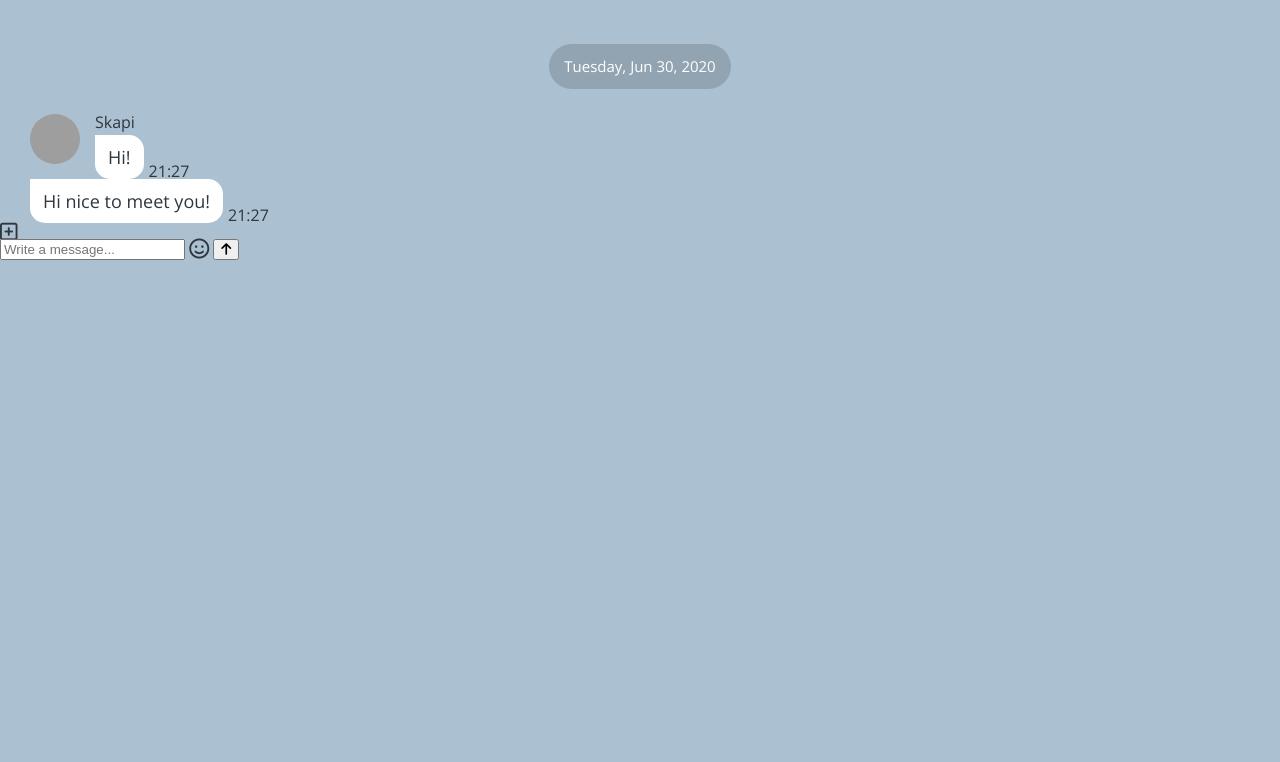
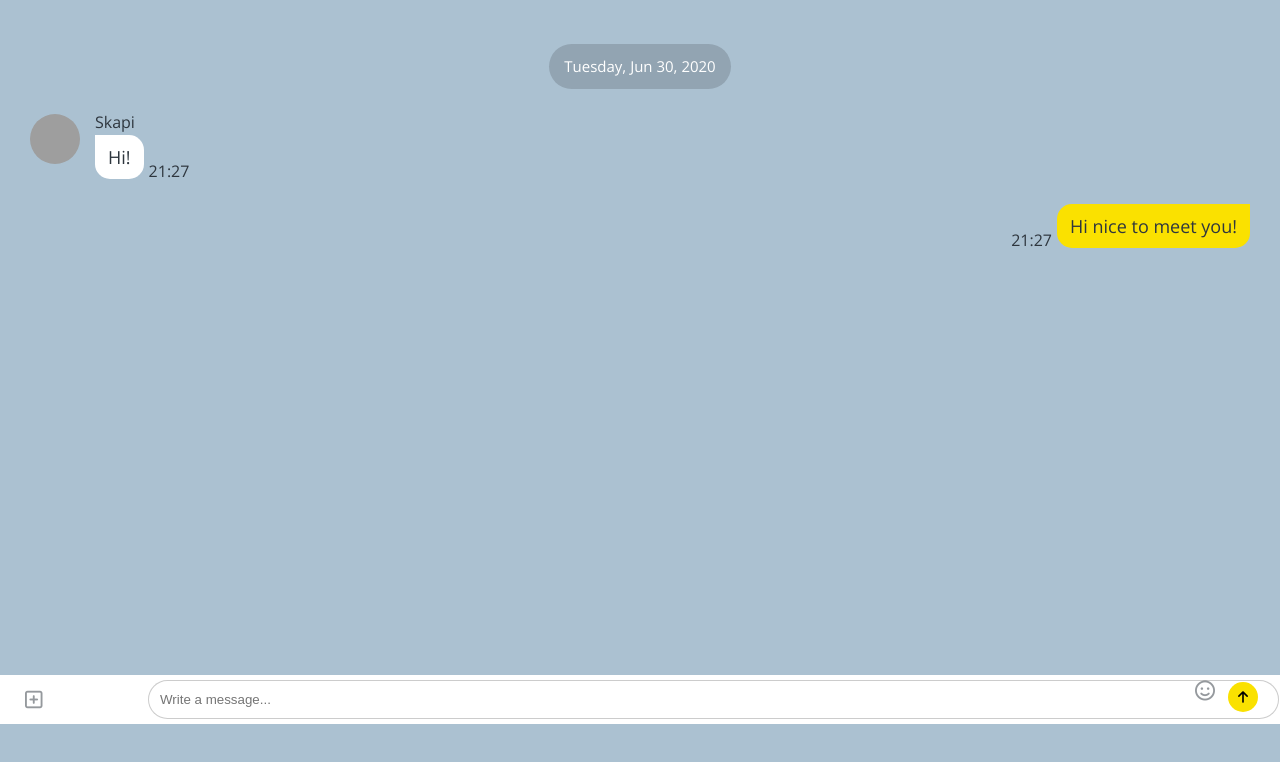
Before and after one commit to seulki-choi/kokoa-clone-2022-recap, a plain HTML site: page chat.html in a window 1280 px wide. Shown: the part 76-838 px from the top of the page. Drawn offline with nearby package versions, Linux system fonts and the light colour scheme; grey boxes are pictures that could not be loaded.

Commit message:
Update chat.css

```diff
--- a/css/screens/chat.css
+++ b/css/screens/chat.css
@@ -40,6 +40,7 @@
 .message-row {
   width: 100%;
   display: flex;
+  margin-bottom: 25px;
 }
 
 .message-row img {
@@ -72,3 +73,80 @@
   opacity: 0.8;
   font-size: 14px;
 }
+
+.message-row--own {
+  justify-content: flex-end;
+}
+
+.message-row--own .message-bubble {
+  background-color: var(--yellow);
+  border-top-right-radius: 0px;
+  border-top-left-radius: 15px;
+  margin-right: 0px;
+  margin-left: 5px;
+}
+
+.message-row--own .message__info {
+  flex-direction: row-reverse;
+}
+
+.reply {
+  position: fixed;
+  bottom: 0;
+  width: 100%;
+  background-color: white;
+  display: flex;
+  justify-content: space-between;
+  padding: 5px 25px;
+  box-sizing: border-box;
+  align-items: center;
+}
+
+.reply .reply__column:first-child {
+  width: 10%;
+}
+
+.reply .reply__column:last-child {
+  width: 90%;
+  position: relative;
+}
+
+.reply i {
+  opacity: 0.5;
+}
+
+.reply input {
+  padding: 11px;
+  width: 100%;
+  border: var(--main-border);
+  border-radius: 20px;
+}
+
+.reply__column:last-child > i,
+.reply__column:last-child button {
+  position: absolute;
+  right: -3px;
+  top: 2px;
+}
+
+.reply__column:last-child > i {
+  right: 40px;
+  top: 10px;
+}
+
+.reply__column button {
+  background-color: var(--yellow);
+  border: none;
+  width: 30px;
+  height: 30px;
+  border-radius: 50%;
+}
+
+.reply__column button i {
+  opacity: 1;
+}
+
+.reply__column button:focus,
+.reply__column button:active {
+  outline: none;
+}
```
